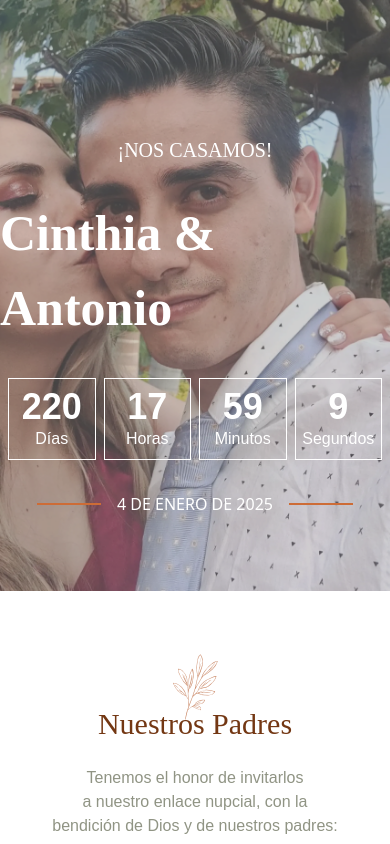
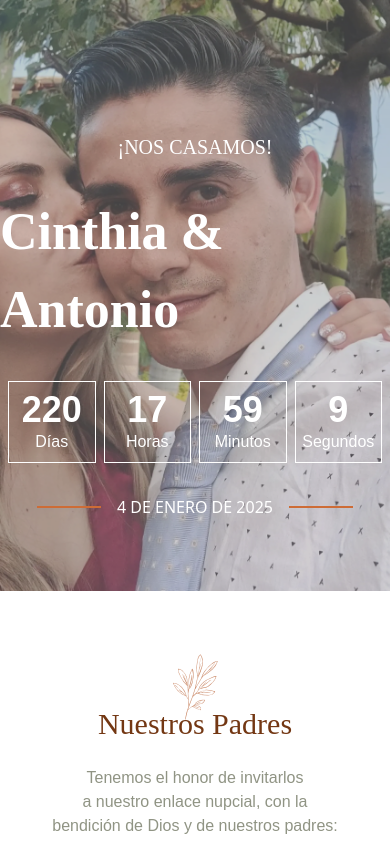
Before and after one commit to Asilvazavala/Wedding-invitation, an Astro site: page / in a window 390 px wide. Shown: the top 844 px of the page. Built offline with nearby package versions, Linux system fonts and the light colour scheme; Astro itself is replaced by a stand-in of ours; a web font is replaced by a local one.

Commit message:
modified responsive font size in hero section

```diff
--- a/src/components/Hero.astro
+++ b/src/components/Hero.astro
@@ -10,7 +10,7 @@
   />
 
   <h2 class="text-xl md:text-[2vw]">¡NOS CASAMOS!</h2>
-  <h1 class="font-bold text-[50px] md:text-[10vw]">Cinthia & Antonio</h1>
+  <h1 class="font-bold text-[52px] md:text-[10vw]">Cinthia & Antonio</h1>
 
   <article class="gap-x-2 grid grid-cols-4 px-2 md:gap-x-8" id="contador">
     <aside
```
